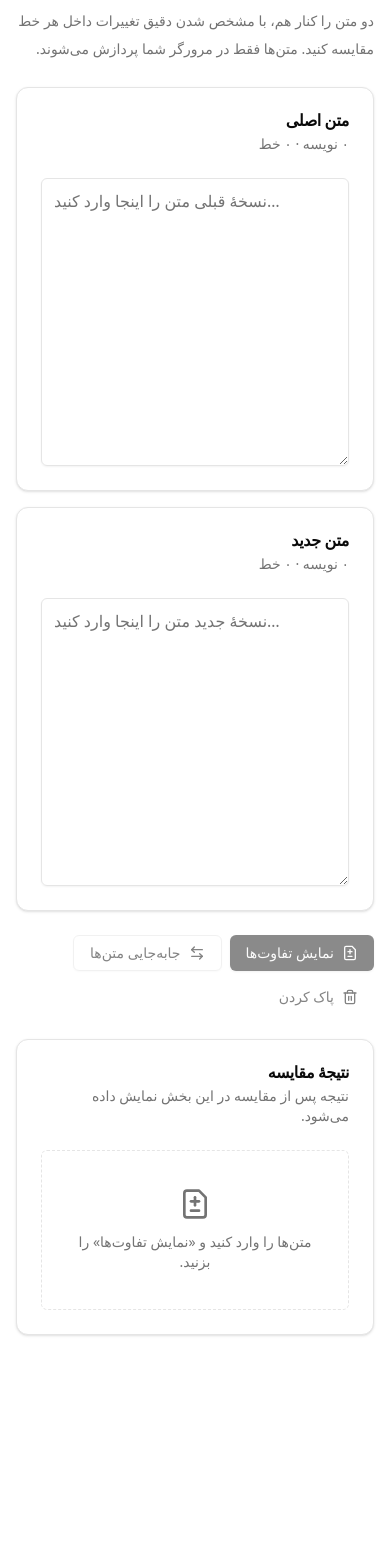
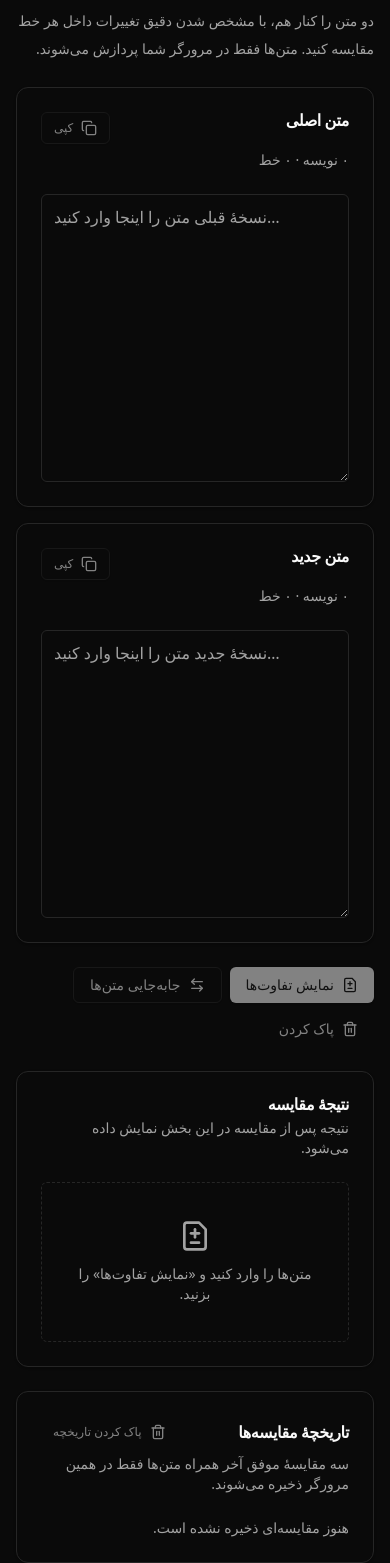
Before and after one commit to bitbeter/airgap, a React (Vite) app: page / in a window 390 px wide. Shown: the part 134-1697 px from the top of the page. Before the commit the page ends 1501 px from the top, so only its background shows below. Built offline with nearby package versions, Linux system fonts and the light colour scheme.

Commit message:
2 commit

```diff
--- a/index.html
+++ b/index.html
@@ -1,9 +1,10 @@
 <!doctype html>
-<html lang="fa" dir="rtl">
+<html lang="fa" dir="rtl" class="dark">
   <head>
     <meta charset="UTF-8" />
     <meta name="viewport" content="width=device-width, initial-scale=1.0" />
-    <meta name="theme-color" content="#ffffff" />
+    <meta name="theme-color" content="#0a0a0a" />
+    <meta name="color-scheme" content="dark" />
     <title>مقایسهٔ متن | Airgap</title>
   </head>
   <body><div id="root"></div><script type="module" src="/src/main.tsx"></script></body>
--- a/src/App.tsx
+++ b/src/App.tsx
@@ -4,6 +4,8 @@ import { Button } from "@/components/ui/button"
 import { Card, CardContent, CardDescription, CardHeader, CardTitle } from "@/components/ui/card"
 import { Textarea } from "@/components/ui/textarea"
 import { DiffView } from "@/components/diff-view"
+import { CopyButton } from "@/components/copy-button"
+import { clearHistory, readHistory, saveHistory, type HistoryEntry } from "@/lib/history.mjs"
 import type { compareTexts } from "@/lib/compare.mjs"
 
 type Result = ReturnType<typeof compareTexts>
@@ -17,6 +19,13 @@ export function App() {
   const [error, setError] = useState("")
   const [page, setPage] = useState(0)
   const [showWhitespace, setShowWhitespace] = useState(false)
+  const [historyState, setHistoryState] = useState<{ entries: HistoryEntry[]; error: string }>(() => {
+    try {
+      return { entries: readHistory(window.localStorage), error: "" }
+    } catch {
+      return { entries: [], error: "دسترسی به تاریخچهٔ مرورگر ممکن نیست." }
+    }
+  })
   const workerRef = useRef<Worker | null>(null)
 
   useEffect(() => () => workerRef.current?.terminate(), [])
@@ -30,26 +39,36 @@ export function App() {
     setPage(0)
   }
 
-  function compare() {
+  function compare(beforeText = before, afterText = after, remember = true) {
     resetResult()
     setBusy(true)
     try {
       const worker = new Worker(new URL("./diff.worker.ts", import.meta.url), { type: "module" })
       workerRef.current = worker
       worker.onmessage = (event: MessageEvent<{ result?: Result; error?: string }>) => {
+        if (workerRef.current !== worker) return
         setResult(event.data.result ?? null)
         setError(event.data.error ?? "")
         setBusy(false)
         worker.terminate()
         workerRef.current = null
+        if (event.data.result && remember) {
+          try {
+            const entries = saveHistory(window.localStorage, beforeText, afterText)
+            setHistoryState({ entries, error: "" })
+          } catch {
+            setHistoryState((current) => ({ ...current, error: "مقایسه انجام شد، اما تاریخچه ذخیره نشد؛ فضای ذخیره‌سازی مرورگر پر یا غیرفعال است." }))
+          }
+        }
       }
       worker.onerror = () => {
+        if (workerRef.current !== worker) return
         setError("مقایسه انجام نشد. دوباره تلاش کنید.")
         setBusy(false)
         worker.terminate()
         workerRef.current = null
       }
-      worker.postMessage({ before, after })
+      worker.postMessage({ before: beforeText, after: afterText })
     } catch {
       setBusy(false)
       setError("مرورگر نتوانست ابزار مقایسه را اجرا کند. صفحه را دوباره بارگذاری کنید.")
@@ -80,7 +99,10 @@ export function App() {
           ]).map(({ id, title, text, setter, placeholder }) => (
             <Card key={id}>
               <CardHeader>
-                <CardTitle><label htmlFor={id}>{title}</label></CardTitle>
+                <div className="flex items-start justify-between gap-3">
+                  <CardTitle><label htmlFor={id}>{title}</label></CardTitle>
+                  <CopyButton text={text} label={title} />
+                </div>
                 <CardDescription>{text.length.toLocaleString("fa-IR")} نویسه · {(text ? text.split("\n").length : 0).toLocaleString("fa-IR")} خط</CardDescription>
               </CardHeader>
               <CardContent>
@@ -90,7 +112,7 @@ export function App() {
           ))}
         </div>
         <div className="flex flex-wrap gap-2">
-          <Button onClick={compare} disabled={busy || (!before && !after)}>{busy ? <Loader2 className="animate-spin" /> : <FileDiff />}{busy ? "در حال مقایسه…" : "نمایش تفاوت‌ها"}</Button>
+          <Button onClick={() => compare()} disabled={busy || (!before && !after)}>{busy ? <Loader2 className="animate-spin" /> : <FileDiff />}{busy ? "در حال مقایسه…" : "نمایش تفاوت‌ها"}</Button>
           <Button variant="outline" disabled={!before && !after} onClick={() => { resetResult(); setBefore(after); setAfter(before) }}><ArrowLeftRight />جابه‌جایی متن‌ها</Button>
           <Button variant="ghost" disabled={!before && !after} onClick={() => { resetResult(); setBefore(""); setAfter("") }}><Trash2 />پاک کردن</Button>
         </div>
@@ -102,7 +124,7 @@ export function App() {
             </CardDescription>
           </CardHeader>
           <CardContent>
-            {error && <p role="alert" className="mb-4 text-sm text-destructive">{error}</p>}
+            {error && <p role="alert" className="mb-4 text-sm text-red-400">{error}</p>}
             {!result ? <div className="flex min-h-40 flex-col items-center justify-center gap-3 rounded-md border border-dashed p-6 text-center text-sm text-muted-foreground"><FileDiff className="size-8" aria-hidden="true" /><p>{busy ? "مقایسه در حال انجام است؛ می‌توانید آن را لغو کنید." : "متن‌ها را وارد کنید و «نمایش تفاوت‌ها» را بزنید."}</p>{busy && <Button variant="outline" onClick={resetResult}>لغو مقایسه</Button>}</div> : (
               <div className="space-y-4">
                 <div className="flex flex-wrap items-center justify-between gap-3"><p className="text-xs leading-6 text-muted-foreground">بخش‌های پررنگ و زیرخط‌دار تغییر کرده‌اند؛ قرمز در متن اصلی و سبز در متن جدید.</p><Button variant="outline" size="sm" aria-pressed={showWhitespace} onClick={() => setShowWhitespace(!showWhitespace)}>نمایش همهٔ فاصله‌ها {showWhitespace ? "✓" : ""}</Button></div>
@@ -113,6 +135,42 @@ export function App() {
             )}
           </CardContent>
         </Card>
+        <Card>
+          <CardHeader>
+            <div className="flex items-center justify-between gap-3">
+              <CardTitle><h2>تاریخچهٔ مقایسه‌ها</h2></CardTitle>
+              <Button variant="ghost" size="sm" disabled={!historyState.entries.length} onClick={() => {
+                try {
+                  clearHistory(window.localStorage)
+                  setHistoryState({ entries: [], error: "" })
+                } catch {
+                  setHistoryState((current) => ({ ...current, error: "پاک کردن تاریخچه ممکن نشد. دوباره تلاش کنید." }))
+                }
+              }}><Trash2 />پاک کردن تاریخچه</Button>
+            </div>
+            <CardDescription>سه مقایسهٔ موفق آخر همراه متن‌ها فقط در همین مرورگر ذخیره می‌شوند.</CardDescription>
+          </CardHeader>
+          <CardContent className="space-y-3">
+            {historyState.error && <p role="status" className="text-sm text-red-400">{historyState.error}</p>}
+            {!historyState.entries.length && <p className="text-sm text-muted-foreground">هنوز مقایسه‌ای ذخیره نشده است.</p>}
+            {historyState.entries.map((entry, index) => (
+              <div key={`${entry.savedAt}-${index}`} className="flex flex-wrap items-center justify-between gap-3 rounded-md border p-3">
+                <div className="min-w-0 flex-1 space-y-2">
+                  <time dateTime={new Date(entry.savedAt).toISOString()} className="text-xs text-muted-foreground">{new Date(entry.savedAt).toLocaleString("fa-IR")}</time>
+                  <div className="grid gap-2 text-sm sm:grid-cols-2">
+                    <p className="min-w-0 truncate"><span className="text-muted-foreground">اصلی: </span><bdi>{entry.before.slice(0, 100) || "(خالی)"}</bdi></p>
+                    <p className="min-w-0 truncate"><span className="text-muted-foreground">جدید: </span><bdi>{entry.after.slice(0, 100) || "(خالی)"}</bdi></p>
+                  </div>
+                </div>
+                <Button variant="outline" size="sm" onClick={() => {
+                  setBefore(entry.before)
+                  setAfter(entry.after)
+                  compare(entry.before, entry.after, false)
+                }}>باز کردن</Button>
+              </div>
+            ))}
+          </CardContent>
+        </Card>
       </main>
     </div>
   )
--- /dev/null
+++ b/src/components/copy-button.tsx
@@ -0,0 +1,40 @@
+import { useEffect, useState } from "react"
+import { Check, Copy, Loader2 } from "lucide-react"
+import { Button } from "@/components/ui/button"
+
+export function CopyButton({ text, label }: { text: string; label: string }) {
+  const [pending, setPending] = useState(false)
+  const [feedback, setFeedback] = useState<{ text: string; success: boolean } | null>(null)
+  const currentFeedback = feedback?.text === text ? feedback : null
+
+  useEffect(() => {
+    if (!feedback) return
+    const timeout = window.setTimeout(() => setFeedback(null), 3000)
+    return () => window.clearTimeout(timeout)
+  }, [feedback])
+
+  async function copy() {
+    setPending(true)
+    setFeedback(null)
+    try {
+      await navigator.clipboard.writeText(text)
+      setFeedback({ text, success: true })
+    } catch {
+      setFeedback({ text, success: false })
+    } finally {
+      setPending(false)
+    }
+  }
+
+  return (
+    <div className="flex flex-col items-end gap-1">
+      <Button type="button" variant="outline" size="sm" onClick={copy} disabled={!text || pending} aria-label={`کپی ${label}`}>
+        {pending ? <Loader2 className="animate-spin" /> : currentFeedback?.success ? <Check /> : <Copy />}
+        {currentFeedback?.success ? "کپی شد" : "کپی"}
+      </Button>
+      <span role="status" className={currentFeedback?.success === false ? "max-w-48 text-xs leading-5 text-red-400" : "sr-only"}>
+        {currentFeedback ? currentFeedback.success ? `${label} کپی شد.` : "کپی انجام نشد؛ متن را انتخاب و دستی کپی کنید." : ""}
+      </span>
+    </div>
+  )
+}
--- a/src/components/diff-view.tsx
+++ b/src/components/diff-view.tsx
@@ -23,14 +23,14 @@ function DiffCell({ line, other, side, showWhitespace }: { line: Row["before"];
   const changed = !other || line.text !== other.text || line.ending !== other.ending
   const endingChanged = !other || line.ending !== other.ending
   return (
-    <div className={cn("grid min-w-0 grid-cols-[3rem_minmax(0,1fr)] border-e", changed && (side === "before" ? "bg-red-50" : "bg-green-50"))}>
+    <div className={cn("grid min-w-0 grid-cols-[3rem_minmax(0,1fr)] border-e", changed && (side === "before" ? "bg-red-950/40" : "bg-green-950/40"))}>
       <span className="select-none border-e px-2 py-1 text-center font-mono text-xs text-muted-foreground" aria-label="شمارهٔ خط">{line.number}</span>
       <pre dir="auto" className="min-w-0 whitespace-pre-wrap break-words px-3 py-1 font-mono [tab-size:4] [unicode-bidi:plaintext]">
         {line.segments.map((segment, index) => segment.changed ? (
-          <mark key={index} className={cn("rounded-sm py-0.5 text-inherit underline decoration-2", side === "before" ? "bg-red-200 decoration-red-800" : "bg-green-200 decoration-green-800")} title={side === "before" ? "حذف یا جایگزین شده" : "اضافه یا جایگزین شده"}>{visibleText(segment.text)}</mark>
+          <mark key={index} className={cn("rounded-sm py-0.5 underline decoration-2", side === "before" ? "bg-red-900 text-red-100 decoration-red-400" : "bg-green-900 text-green-100 decoration-green-400")} title={side === "before" ? "حذف یا جایگزین شده" : "اضافه یا جایگزین شده"}>{visibleText(segment.text)}</mark>
         ) : <span key={index}>{showWhitespace ? visibleText(segment.text) : segment.text}</span>)}
         {!line.text && !endingChanged && "\u00a0"}
-        {(endingChanged || showWhitespace) && <span dir="ltr" className={cn("ms-1 inline-block select-none rounded border px-1 font-sans text-[10px] leading-4", endingChanged ? side === "before" ? "border-red-300 bg-red-200 text-red-950" : "border-green-300 bg-green-200 text-green-950" : "text-muted-foreground")} title="پایان خط">{line.ending === "\r\n" ? "CRLF ↵" : line.ending === "\n" ? "LF ↵" : "EOF ∅"}</span>}
+        {(endingChanged || showWhitespace) && <span dir="ltr" className={cn("ms-1 inline-block select-none rounded border px-1 font-sans text-[10px] leading-4", endingChanged ? side === "before" ? "border-red-700 bg-red-900 text-red-100" : "border-green-700 bg-green-900 text-green-100" : "text-muted-foreground")} title="پایان خط">{line.ending === "\r\n" ? "CRLF ↵" : line.ending === "\n" ? "LF ↵" : "EOF ∅"}</span>}
       </pre>
     </div>
   )
@@ -40,7 +40,7 @@ export function DiffView({ rows, showWhitespace }: { rows: Row[]; showWhitespace
   return (
     <div className="max-h-[36rem] overflow-auto rounded-md border" role="region" aria-label="مقایسهٔ کنارهم متن اصلی و جدید" tabIndex={0}>
       <div className="min-w-[640px]">
-        <div className="sticky top-0 z-10 grid grid-cols-2 border-b bg-background text-sm font-medium"><div className="border-e px-4 py-3">متن اصلی <span className="text-red-700">(−)</span></div><div className="px-4 py-3">متن جدید <span className="text-green-700">(+)</span></div></div>
+        <div className="sticky top-0 z-10 grid grid-cols-2 border-b bg-background text-sm font-medium"><div className="border-e px-4 py-3">متن اصلی <span className="text-red-400">(−)</span></div><div className="px-4 py-3">متن جدید <span className="text-green-400">(+)</span></div></div>
         {rows.map((row, index) => <div key={index} className="grid grid-cols-2 text-sm leading-7"><DiffCell line={row.before} other={row.after} side="before" showWhitespace={showWhitespace} /><DiffCell line={row.after} other={row.before} side="after" showWhitespace={showWhitespace} /></div>)}
       </div>
     </div>
--- a/src/index.css
+++ b/src/index.css
@@ -4,23 +4,24 @@
 
 @layer base {
   :root {
-    --background: 0 0% 100%;
-    --foreground: 0 0% 3.9%;
-    --card: 0 0% 100%;
-    --card-foreground: 0 0% 3.9%;
-    --primary: 0 0% 9%;
-    --primary-foreground: 0 0% 98%;
-    --secondary: 0 0% 96.1%;
-    --secondary-foreground: 0 0% 9%;
-    --muted: 0 0% 96.1%;
-    --muted-foreground: 0 0% 45.1%;
-    --accent: 0 0% 96.1%;
-    --accent-foreground: 0 0% 9%;
-    --destructive: 0 84.2% 60.2%;
+    color-scheme: dark;
+    --background: 0 0% 3.9%;
+    --foreground: 0 0% 98%;
+    --card: 0 0% 3.9%;
+    --card-foreground: 0 0% 98%;
+    --primary: 0 0% 98%;
+    --primary-foreground: 0 0% 9%;
+    --secondary: 0 0% 14.9%;
+    --secondary-foreground: 0 0% 98%;
+    --muted: 0 0% 14.9%;
+    --muted-foreground: 0 0% 63.9%;
+    --accent: 0 0% 14.9%;
+    --accent-foreground: 0 0% 98%;
+    --destructive: 0 62.8% 30.6%;
     --destructive-foreground: 0 0% 98%;
-    --border: 0 0% 89.8%;
-    --input: 0 0% 89.8%;
-    --ring: 0 0% 3.9%;
+    --border: 0 0% 14.9%;
+    --input: 0 0% 14.9%;
+    --ring: 0 0% 83.1%;
     --radius: 0.5rem;
   }
   * { @apply border-border; }
--- /dev/null
+++ b/src/lib/history.mjs
@@ -0,0 +1,31 @@
+export const historyKey = "airgap:diff-history:v1"
+
+export function readHistory(storage) {
+  const raw = storage.getItem(historyKey)
+  if (!raw) return []
+  let entries
+  try {
+    entries = JSON.parse(raw)
+  } catch {
+    return []
+  }
+  if (!Array.isArray(entries)) return []
+  return entries.filter((entry) => entry && typeof entry.before === "string" && typeof entry.after === "string"
+    && (entry.before || entry.after) && Number.isFinite(entry.savedAt) && Math.abs(entry.savedAt) <= 8640000000000000)
+    .sort((left, right) => right.savedAt - left.savedAt)
+    .filter((entry, index, validEntries) => validEntries.findIndex((candidate) => candidate.before === entry.before && candidate.after === entry.after) === index)
+    .slice(0, 3)
+    .map(({ before, after, savedAt }) => ({ before, after, savedAt }))
+}
+
+export function saveHistory(storage, before, after, savedAt = Date.now()) {
+  const entries = readHistory(storage)
+  if (!before && !after) return entries
+  const next = [{ before, after, savedAt }, ...entries.filter((entry) => entry.before !== before || entry.after !== after)].slice(0, 3)
+  storage.setItem(historyKey, JSON.stringify(next))
+  return next
+}
+
+export function clearHistory(storage) {
+  storage.removeItem(historyKey)
+}
```
Also changed, not shown: src/lib/history.d.mts (added), 2 other files (tests, documents, lock files or other folders).
